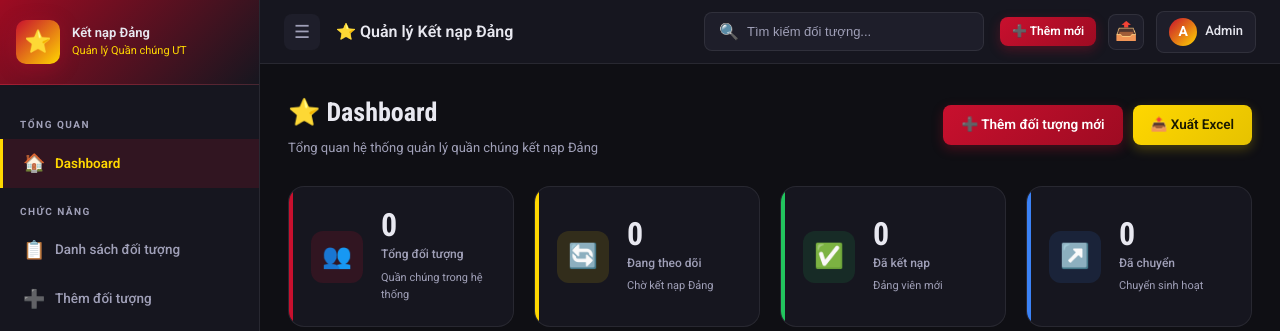
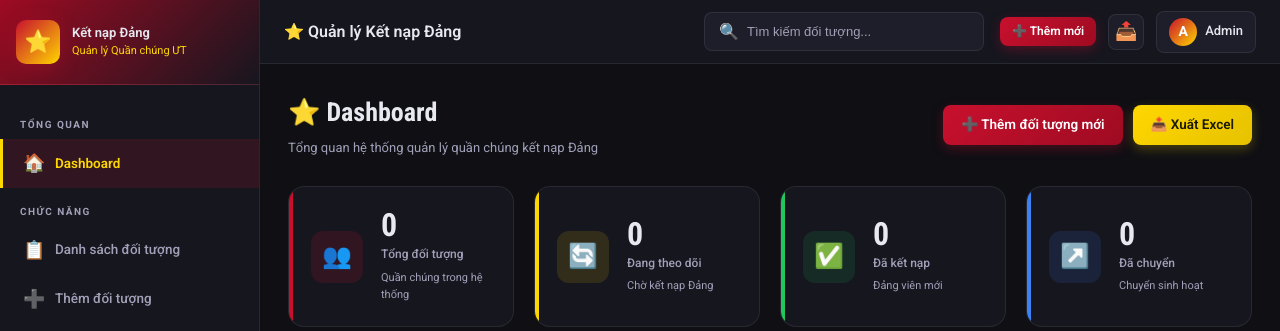
Before and after one commit to Datdajt03/QLQTUT-Dang, a PHP site: page /web1/index.php in a window 1280 px wide. Shown: the top 331 px of the page. Run offline with PHP 8.4, Linux system fonts and the light colour scheme; data that the repository does not hold is empty; some libraries are stand-ins or nearby versions.

Commit message:
Hide mobile menu toggle button on desktop view

```diff
--- a/assets/style.css
+++ b/assets/style.css
@@ -214,6 +214,7 @@ body {
   text-decoration: none;
 }
 .btn-icon:hover { background: var(--red); color: #fff; border-color: var(--red); }
+#menuToggle { display: none; }
 
 .user-badge {
   display: flex; align-items: center; gap: 8px;
@@ -696,8 +697,8 @@ textarea.form-control { min-height: 90px; resize: vertical; }
 .fade-in { animation: fadeIn 0.4s ease forwards; }
 .animate-pulse { animation: pulse 2s infinite; }
 
-/* ===== RESPONSIVE ===== */
 @media (max-width: 768px) {
+  #menuToggle { display: flex; }
   .sidebar { transform: translateX(-100%); }
   .sidebar.open { transform: translateX(0); }
   .header { left: 0; }
```
